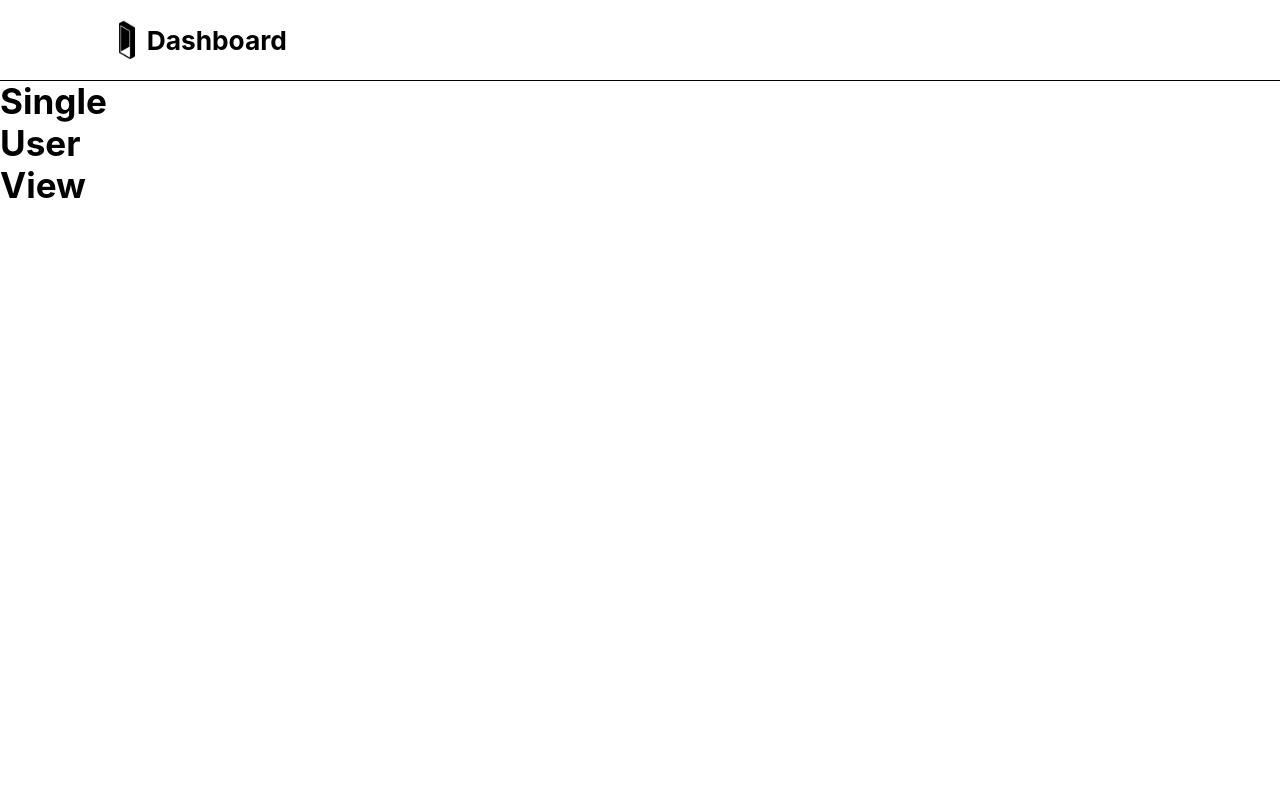
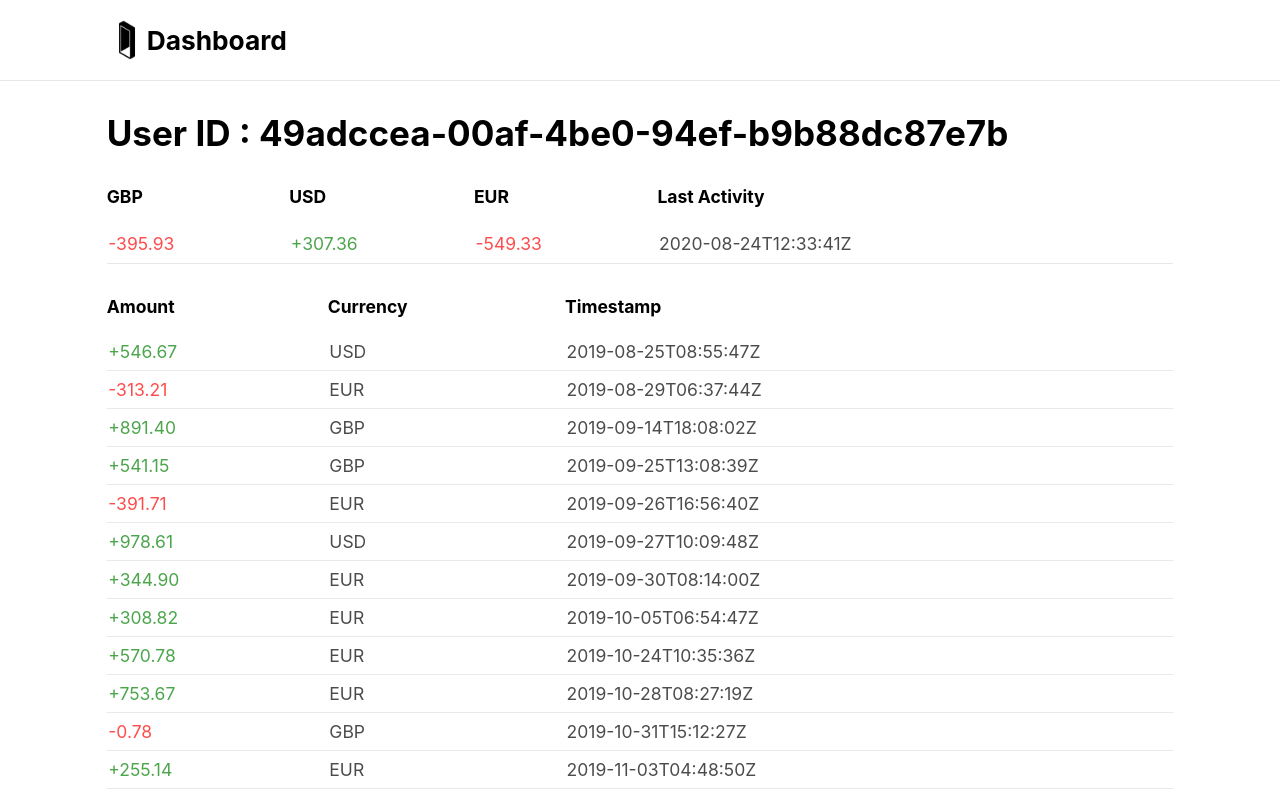
Before and after one commit to philippepowell24/monolith-take-home, a React (Create React App) app: page /transactions in a window 1280 px wide. Both pictures are taken after a click on the element 639 px from the left and 244 px from the top of the page. Shown: the top 800 px of the page. Built offline with nearby package versions, Linux system fonts and the light colour scheme.

Commit message:
feat: added UI for single user balance view

```diff
--- a/src/App.js
+++ b/src/App.js
@@ -9,7 +9,8 @@ import {
   Redirect,
 } from 'react-router-dom';
 import { ROUTES } from './constants/routes';
-import TransactionsAll from './pages/TransactionsAll';
+import UserBalances from './pages/UserBalances';
+import UserBalanceDetail from './pages/UserBalanceDetail';
 
 function App() {
   return (
@@ -21,11 +22,12 @@ function App() {
             <Redirect to={ROUTES.TRANSACTIONS_ALL} />
           </Route>
           <Route exact path={ROUTES.TRANSACTIONS_ALL}>
-            <TransactionsAll />
+            <UserBalances />
           </Route>
-          <Route path={ROUTES.TRANSACTIONS_DETAIL}>
-            <h1>Single User View</h1>
-          </Route>
+          <Route
+            path={`${ROUTES.TRANSACTIONS_DETAIL}:userId`}
+            component={UserBalanceDetail}
+          ></Route>
         </Switch>
       </Router>
     </Main>
--- a/src/components/nav/NavStyles.js
+++ b/src/components/nav/NavStyles.js
@@ -3,7 +3,7 @@ import styled from 'styled-components';
 const Container = styled.nav`
   height: 100%;
   width: 100%;
-  border-bottom: 0.5px solid black;
+  border-bottom: 0.5px solid rgba(164, 164, 164, 0.25);
   /* background-color: purple; */
   grid-column: 1/-1;
   display: grid;
--- a/src/containers/Transactions.js
+++ b/src/containers/Balances.js
@@ -10,7 +10,7 @@ import useTransactions from '../hooks/useTransactions';
 
 const RESULTS_PER_PAGE = 10;
 
-const Transactions = () => {
+const Balances = () => {
   const { processedTransactions, loading, error } = useTransactions();
   const history = useHistory();
   const [page, setPage] = React.useState(1);
@@ -156,4 +156,4 @@ const Container = styled.div`
   /* position: relative; */
 `;
 
-export default Transactions;
+export default Balances;
--- a/src/helpers/currency.js
+++ b/src/helpers/currency.js
@@ -4,10 +4,13 @@ const isEUR = (currency) => currency === CURRENCIES.EUR;
 const isGBP = (currency) => currency === CURRENCIES.GBP;
 const isUSD = (currency) => currency === CURRENCIES.USD;
 const isCurrencySupported = (currency) => (CURRENCIES[currency] ? true : false);
-const formatPriceForCell = (amount) =>
-  amount < 0
+const formatPriceForCell = (amount) => {
+  if (!amount) return '-';
+  return amount < 0
     ? amount.toFixed(2).toString()
     : '+' + amount.toFixed(2).toString();
+};
+
 const isBalancePositive = (balance) => balance >= 0;
 
 export {
--- a/src/pages/TransactionsAll.js
+++ /dev/null
@@ -1,44 +0,0 @@
-import React from 'react';
-import styled from 'styled-components';
-import { Heading, Loader, Spacer, Table } from '../components';
-import Transactions from '../containers/Transactions';
-import useTransactions from '../hooks/useTransactions';
-
-const TransactionsAll = () => {
-  const { processedTransactions, loading, error } = useTransactions();
-
-  // if (loading) {
-  //   return (
-  //     <Container>
-  //       <Loader />
-  //       {/* <h1>Loading...</h1> */}
-  //     </Container>
-  //   );
-  // }
-
-  // if (error) {
-  //   return <h1>{error}</h1>;
-  // }
-  return (
-    <>
-      <Container>
-        <Spacer />
-        <Heading text="All Transactions" />
-        {/* <Spacer />
-        <Table data={processedTransactions} /> */}
-        <Spacer />
-        <Transactions />
-      </Container>
-    </>
-  );
-};
-
-export default TransactionsAll;
-
-const Container = styled.div`
-  width: ${({ width = '100%' }) => width};
-  height: ${({ height = '65vh' }) => height};
-  /* background-color: cyan; */
-  position: relative;
-  grid-column: 2/12;
-`;
--- /dev/null
+++ b/src/pages/UserBalanceDetail.js
@@ -0,0 +1,99 @@
+import React from 'react';
+import { useLocation, useParams } from 'react-router-dom';
+import styled from 'styled-components';
+import { Heading, Spacer, Table } from '../components';
+import { formatPriceForCell, isBalancePositive } from '../helpers/currency';
+import useTransactions from '../hooks/useTransactions';
+
+const UserBalanceDetail = () => {
+  const params = useParams();
+  const { processedTransactions, loading, error } = useTransactions();
+  const [userBalance] = processedTransactions.filter(
+    (e) => e?.userId === params?.userId
+  );
+
+  return (
+    <>
+      <Container>
+        <Spacer />
+        <Heading text={`User ID : ${params?.userId}`} />
+        <Spacer />
+        <div style={{ position: 'relative', height: '15%', width: '100%' }}>
+          <Table>
+            <Table.Head>
+              <Table.Row hover={false} pointer={false} opacity={1}>
+                <Table.Header>GBP</Table.Header>
+                <Table.Header>USD</Table.Header>
+                <Table.Header>EUR</Table.Header>
+                <Table.Header>Last Activity</Table.Header>
+              </Table.Row>
+            </Table.Head>
+            <Table.Body>
+              <Table.Row key={userBalance?.userId} hover={false}>
+                <Table.Cell
+                  color={
+                    isBalancePositive(userBalance?.total?.GBP) ? 'green' : 'red'
+                  }
+                >
+                  {formatPriceForCell(userBalance?.total?.GBP)}
+                </Table.Cell>
+                <Table.Cell
+                  color={
+                    isBalancePositive(userBalance?.total?.USD) ? 'green' : 'red'
+                  }
+                >
+                  {formatPriceForCell(userBalance?.total?.USD)}
+                </Table.Cell>
+                <Table.Cell
+                  color={
+                    isBalancePositive(userBalance?.total?.EUR) ? 'green' : 'red'
+                  }
+                >
+                  {formatPriceForCell(userBalance?.total?.EUR)}
+                </Table.Cell>
+                <Table.Cell>{userBalance?.total?.lastActivity}</Table.Cell>
+              </Table.Row>
+            </Table.Body>
+          </Table>
+        </div>
+        <Spacer />
+        <div style={{ position: 'relative', height: '100%', width: '100%' }}>
+          <Table>
+            <Table.Head>
+              <Table.Row hover={false} pointer={false} opacity={1}>
+                <Table.Header>Amount</Table.Header>
+                <Table.Header>Currency</Table.Header>
+                <Table.Header>Timestamp</Table.Header>
+              </Table.Row>
+            </Table.Head>
+            <Table.Body>
+              {userBalance?.total?.transactions?.map((e) => {
+                const amount = parseFloat(e?.amount);
+                return (
+                  <Table.Row key={e?.amount} hover={false} pointer={false}>
+                    <Table.Cell
+                      color={isBalancePositive(amount) ? 'green' : 'red'}
+                    >
+                      {formatPriceForCell(amount)}
+                    </Table.Cell>
+                    <Table.Cell>{e?.currency}</Table.Cell>
+                    <Table.Cell>{e?.timestamp}</Table.Cell>
+                  </Table.Row>
+                );
+              })}
+            </Table.Body>
+          </Table>
+        </div>
+      </Container>
+    </>
+  );
+};
+
+export default UserBalanceDetail;
+
+const Container = styled.div`
+  width: ${({ width = '100%' }) => width};
+  height: ${({ height = '65vh' }) => height};
+  position: relative;
+  grid-column: 2/12;
+`;
--- /dev/null
+++ b/src/pages/UserBalances.js
@@ -0,0 +1,26 @@
+import React from 'react';
+import styled from 'styled-components';
+import { Heading, Spacer } from '../components';
+import Balances from '../containers/Balances';
+
+const UserBalances = () => {
+  return (
+    <>
+      <Container>
+        <Spacer />
+        <Heading text="User Balances" />
+        <Spacer />
+        <Balances />
+      </Container>
+    </>
+  );
+};
+
+export default UserBalances;
+
+const Container = styled.div`
+  width: ${({ width = '100%' }) => width};
+  height: ${({ height = '65vh' }) => height};
+  position: relative;
+  grid-column: 2/12;
+`;
```
Also changed, not shown: src/pages/TransactionsDetail.js (deleted).
